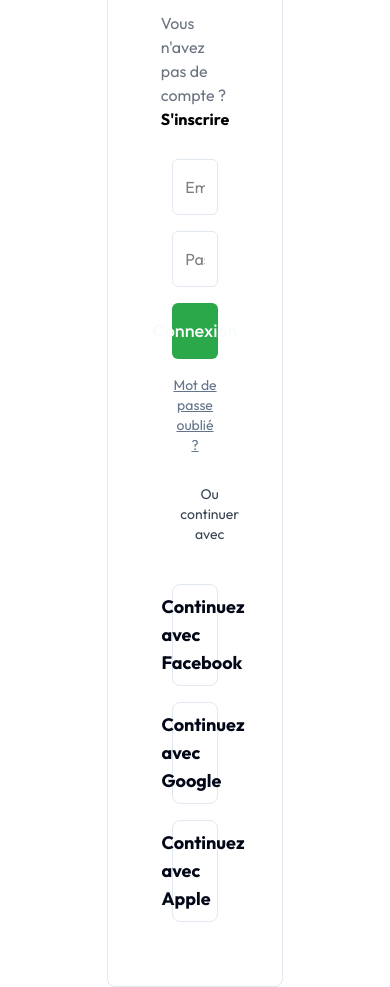
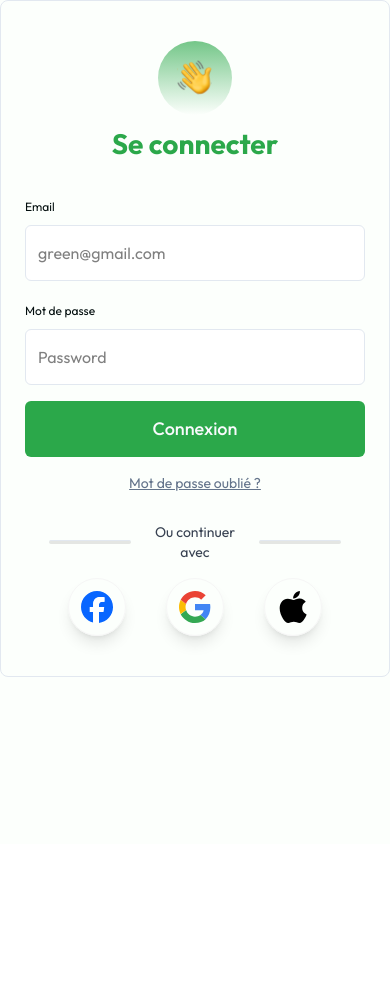
Before and after one commit to Umbrella-team-SquidTech/Ozon-Website, a React (Vite) app: page /login in a window 390 px wide. After the commit the page ends 844 px from the top, so only its background shows below. Built offline with nearby package versions, Linux system fonts and the light colour scheme.

Commit message:
refactor:setting login page responsiveness

```diff
--- a/src/components/Login/LoginFooter.tsx
+++ b/src/components/Login/LoginFooter.tsx
@@ -1,6 +1,9 @@
+import OauthLinks from "../component/OauthLinks";
+
 export default function LoginFooter() {
   return (
-    <div className=" flex flex-col items-center gap-10">
+    <>
+    <div className=" hidden  md:flex flex-col items-center gap-10">
       <div className="flex justify-between items-center w-full">
         <hr className="w-full h-1 rounded-md bg-[#130E0A1A]" />
         <p className="w-[26rem] px-2 text-sm text-gray-700 text-center">
@@ -72,5 +75,7 @@
         </div>
       </div>
     </div>
+    <OauthLinks />
+    </>
   );
 }
--- a/src/components/Login/LoginForm.tsx
+++ b/src/components/Login/LoginForm.tsx
@@ -1,5 +1,7 @@
 import { Input } from "@/components/ui/input";
 import { Button } from "@/components/ui/button";
+import { Label } from "@/components/ui/label";
+
 import { Link } from "react-router-dom";
 import { zodResolver } from "@hookform/resolvers/zod";
 import { useForm } from "react-hook-form";
@@ -34,6 +36,8 @@
           <div className=" space-y-6">
             <div className="space-y-4">
               <div className="space-y-2">
+                <Label htmlFor="Email">Email</Label>
+
                 <FormField
                   control={form.control}
                   name="email"
@@ -41,7 +45,7 @@
                     <FormItem>
                       <FormControl>
                         <Input
-                          placeholder="Email"
+                          placeholder="green@gmail.com"
                           required
                           className=" h-14"
                           {...field}
@@ -53,6 +57,8 @@
                 />
               </div>
               <div className="space-y-2">
+              <Label htmlFor="password ">Mot de passe</Label>
+
                 <FormField
                   control={form.control}
                   name="password"
--- a/src/components/Login/LoginHeader.tsx
+++ b/src/components/Login/LoginHeader.tsx
@@ -1,11 +1,19 @@
+import Loginheader from "@/assets/Login/LoginHeader.svg"
+
 export default function LoginHeader() {
   return (
-    <div className="flex flex-col justify-center items-center gap-4">
+    <>
+    <div className=" flex-col justify-center items-center gap-4 hidden md:flex">
       <h1 className=" font-bold text-3xl">Bienvenue !</h1>
       <p className=" text-gray-500">
         Vous n'avez pas de compte ?{" "}
         <span className="font-bold text-black">S'inscrire</span>
       </p>
     </div>
+    <div className=" flex md:hidden flex-col items-center gap-2 ">
+      <img src={Loginheader} alt="cat icon" width={74}  />
+      <h3 className=" font-Outfit text-PrimaryColor text-[28px] font-bold">Se connecter</h3>
+    </div>
+    </>
   );
 }
--- a/src/components/Register/register-mobile-form.tsx
+++ b/src/components/Register/register-mobile-form.tsx
@@ -3,37 +3,77 @@
 import { Input } from "@/components/ui/input";
 import { Button } from "@/components/ui/button";
 
+import { zodResolver } from "@hookform/resolvers/zod";
+import { useForm } from "react-hook-form";
+import { z } from "zod";
+import formSchema from "@/schemas/RegisterSchema";
 import { Eye, EyeOff } from "lucide-react";
-
 import { useState } from "react";
 
 export function RegisterMobileForm() {
+  const {
+    handleSubmit,
+    register,
+    formState: { errors },
+  } = useForm<z.infer<typeof formSchema>>({
+    resolver: zodResolver(formSchema),
+    defaultValues: {
+      nom: "",
+      prenom: "",
+      email: "",
+      password: "",
+      confirmPassword: "",
+    },
+  });
+  function onSubmit(values: z.infer<typeof formSchema>) {
+    // REQUEST API
+    console.log(values);
+  }
   const [showPassword, setShowPassword] = useState(false);
   const [showConfirmPassword, setShowConfirmPassword] = useState(false);
   return (
+
+      <form onSubmit={handleSubmit(onSubmit)} >
       <Card className="w-full max-w-md mx-auto border-0 bg-BgColor space-y-2 shadow-none">
         <CardContent className="space-y-2 py-2  ">
           <div className="grid grid-cols-2 gap-4">
             <div className="space-y-1">
               <Label htmlFor="firstName">Prenom</Label>
-            <Input id="firstName" placeholder="Zakaria" />
+              <p className=" text-red-400 ">
+                {errors.prenom?.message}
+              </p>
+              <Input id="firstName" placeholder="Zakaria"
+                {...register("prenom")}
+              />
             </div>
             <div className="space-y-1">
               <Label htmlFor="lastName">Nom</Label>
-            <Input id="lastName" placeholder="Regueig" />
+              <p className=" text-red-400">
+                {errors.nom?.message}
+              </p>
+              <Input id="lastName" placeholder="Regueig" {...register("nom")}/>
             </div>
           </div>
           <div className="space-y-1">
             <Label htmlFor="email">Email</Label>
-          <Input id="email" type="email" placeholder="example@email.com" />
+            <p className=" text-red-400">
+              {errors.email?.message}
+            </p>
+            <Input id="email" type="email" placeholder="example@email.com"
+              {...register("email")}
+            />
           </div>
           <div className="space-y-1">
             <Label htmlFor="password">mot de passe</Label>
+            <p className=" text-red-400">
+              {errors.password?.message}
+            </p>
             <div className="relative">
               <Input
                 id="password"
                 type={showPassword ? "text" : "password"}
                 placeholder="votre mot de passe"
+                {...register("password")}
               />
               <button
                 onClick={() => setShowPassword(!showPassword)}
@@ -48,12 +88,18 @@
             </div>
           </div>
           <div className="space-y-1">
-          <Label htmlFor="confirmPassword">confirmation de mot de passe </Label>
+            <Label htmlFor="confirmPassword">
+              confirmation de mot de passe{" "}
+            </Label>
+            <p className=" text-red-400">
+              {errors.confirmPassword?.message}
+            </p>
             <div className="relative">
               <Input
                 id="confirmPassword"
                 type={showConfirmPassword ? "text" : "password"}
                 placeholder="confirmer votre mot de passe"
+                {...register("confirmPassword")}
               />
               <button
                 onClick={() => setShowConfirmPassword(!showConfirmPassword)}
@@ -77,5 +123,7 @@
           </Button>
         </CardFooter>
       </Card>
+      </form>
+
   );
 }
--- a/src/components/Register/OauthLinks.tsx
+++ b/src/components/component/OauthLinks.tsx
@@ -3,7 +3,7 @@
 import apple from "@/assets/Register/Apple.svg"
 const OauthLinks = () => {
   return (
-    <div className="w-full flex flex-col items-center justify-center gap-4">
+    <div className="w-full  flex md:hidden flex-col items-center justify-center gap-4">
     <div className="flex justify-between items-center w-full px-6 ">
       <hr className="w-full h-1 rounded-md bg-[#130E0A1A]" />
       <p className="w-[26rem] px-2 text-sm text-gray-700 text-center">
--- a/src/pages/LoginPage.tsx
+++ b/src/pages/LoginPage.tsx
@@ -3,12 +3,18 @@
 import LoginHeader from "@/components/Login/LoginHeader";
 export default function LoginPage() {
   return (
-    <div className="h-screen flex justify-center items-center font-Outfit">
-      <div className="max-h-auto  border flex flex-col justify-between rounded-lg p-16 gap-7 w-[45%]">
+    <>
+    <div className="h-screen w-screen  font-Outfit bg-BgColor">
+      {/* the flex was deleted and the width was set to screen */}
+      <div className="max-h-auto  w-full border flex flex-col justify-between rounded-lg py-10 px-6 md:p-16 gap-7">
         <LoginHeader />
         <LoginForm />
         <LoginFooter />
       </div>
     </div>
+    <div className="">
+
+    </div>
+    </>
   );
 }
--- a/src/pages/RegisterPage.tsx
+++ b/src/pages/RegisterPage.tsx
@@ -1,10 +1,10 @@
 import LoginLink from "@/components/Register/LoginLink";
-import OauthLinks from "@/components/Register/OauthLinks";
+import OauthLinks from "@/components/component/OauthLinks";
 import RegisterHeader from "@/components/Register/RegisterHeader";
 import { RegisterMobileForm } from "@/components/Register/register-mobile-form";
 const RegisterPage = () => {
   return (
-    <div className="w-screen h-[100dvh] flex flex-col items-center justify-evenly py-10 bg-BgColor">
+    <div className="w-screen h-[100dvh] overflow-x-hidden flex flex-col items-center justify-evenly py-10 bg-BgColor">
       <RegisterHeader />
       {/* <RegisterForm /> */}
       <div>
--- a/src/schemas/RegisterSchema.ts
+++ b/src/schemas/RegisterSchema.ts
@@ -4,19 +4,19 @@
 
 const registerSchema = z.object({
   nom: z.string().min(2, {
-    message: "Nom doit contenir au moins 2 caractères.",
+    message: "Nom court",
   }),
   prenom: z.string().min(2, {
-    message: "prenom doit contenir au moins 2 caractères.",
+    message: "prenom court",
   }),
   email: z.string().email({
-    message: "Email doit être valide.",
+    message: "Email invalide.",
   }),
   password: z.string().min(6, {
-    message: "Password should be at least 6 characters.",
+    message: "Password court",
   }),
   confirmPassword: z.string().min(6, {
-    message: "Password should be at least 6 characters.",
+    message: "Password court",
   }),
 });
 export default registerSchema;
```
Also changed, not shown: src/assets/Login/LoginHeader.svg (added). Lines whose indentation alone changed are shown as unchanged.
